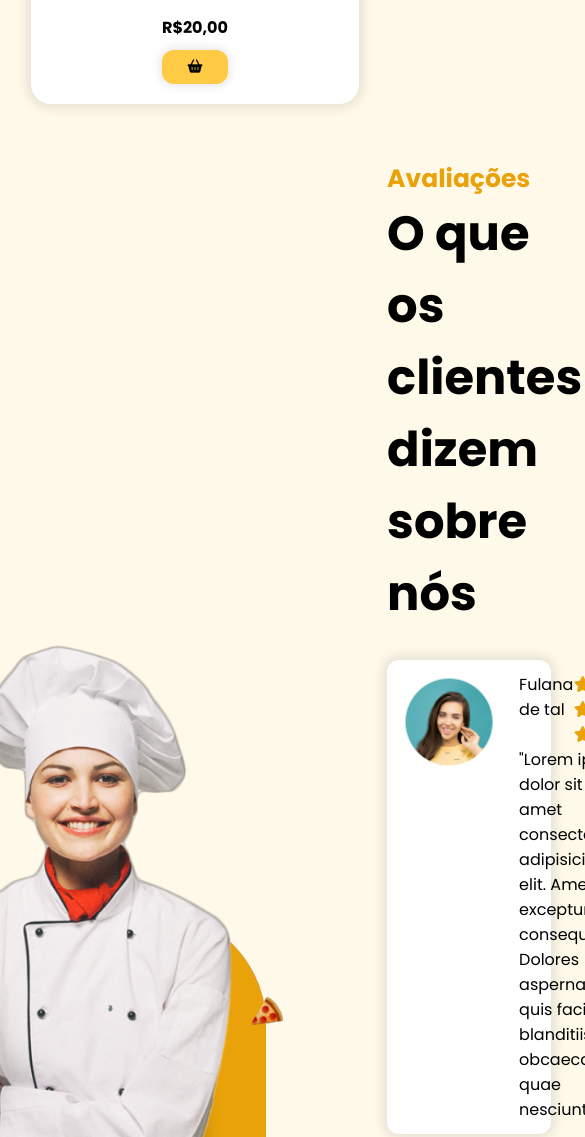
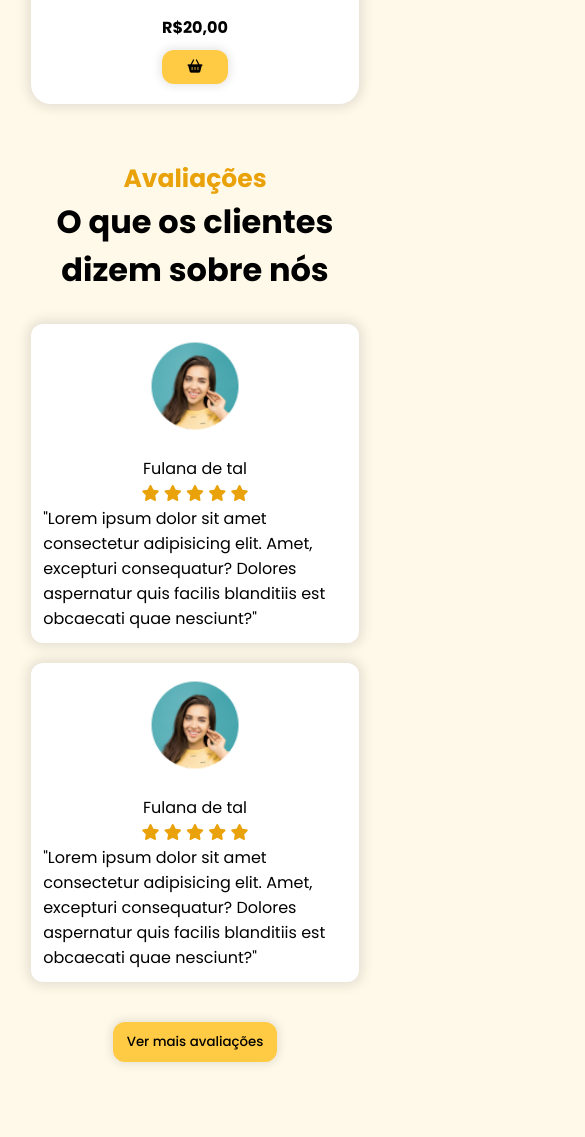
Before and after one commit to jpafrota/css-practice, a plain HTML site: page landing-page/index.html in a window 390 px wide. Shown: the part 3367-4504 px from the top of the page, 585 px wide, since content can reach past the window. After the commit the page ends 4457 px from the top, so only its background shows below. Drawn offline with nearby package versions, Linux system fonts and the light colour scheme.

Commit message:
feat: Make testimonials responsive

```diff
--- a/landing-page/src/styles/testimonials.css
+++ b/landing-page/src/styles/testimonials.css
@@ -29,6 +29,7 @@
 
 .feedback {
     display: flex;
+    align-items: center;
     gap: 20px;
     background-color: white;
     border-radius: 12px;
@@ -51,3 +52,46 @@
 .feedback-content i {
     color: #e9a209;
 }
+
+@media screen and (max-width: 1170px) {
+    #testimonials {
+        flex-direction: column;
+    }
+
+    #testimonial_chef {
+        display: none;
+    }
+
+    #testimonials_content .section-subtitle {
+        text-align: center;
+        font-size: 2.5rem;
+    }
+
+    #testimonials_content {
+        width: 80%;
+        display: flex;
+        flex-direction: column;
+        align-items: center;
+    }
+
+
+}
+
+@media screen and (max-width: 600px) {
+    #testimonials_content{
+        width: 100%;
+    }
+
+    #testimonials_content .section-subtitle {
+        font-size: 2rem;
+    }
+
+    .feedback {
+        flex-direction: column;
+    }
+
+    .feedback-content p {
+        flex-direction: column;
+        align-items: center;
+    }
+}
```
